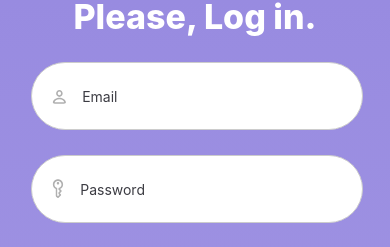
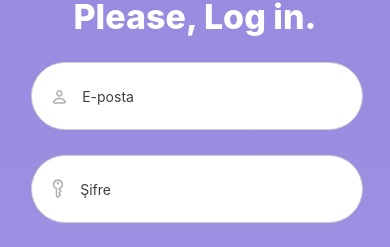
Before and after one commit to Lyric2Learn/Lyric2Learn, a React Native app: screen /SignUp in a window 390 px wide. Shown: the part 395-642 px from the top of the page. Built offline with nearby package versions, Linux system fonts and the light colour scheme.

Commit message:
Formik validation

```diff
--- a/Screens/LoginPage.js
+++ b/Screens/LoginPage.js
@@ -3,8 +3,8 @@ import {
   Text,
   View,
   Image,
-  KeyboardAvoidingView,
   ActivityIndicator,
+  Alert,
 } from "react-native";
 import { LinearGradient } from "expo-linear-gradient";
 import React, { useState } from "react";
@@ -14,15 +14,25 @@ import CustomTextInput from "../Components/CustomTextInput";
 import Username from "../Images/Svg/userLogin";
 import Password from "../Images/Svg/password";
 import CustomButton from "../Components/CustomButton";
+import * as yup from "yup";
+import { signIn } from "../authentication/authService";
+import { useFormik } from "formik";
 import { useNavigation } from "@react-navigation/native";
-import { FIREBASE_AUTH } from "../firebaseConfig";
-import { signInWithEmailAndPassword } from "firebase/auth";
+
+
+const validationSchema = yup.object().shape({
+  email: yup
+    .string()
+    .email("Geçerli bir e-posta girin")
+    .required("E-posta zorunlu"),
+  password: yup
+    .string()
+    .min(6, "Şifre en az 6 karakter olmalı")
+    .required("Şifre zorunlu"),
+});
 
 const LoginPage = () => {
-  const [email, setEmail] = useState("");
-  const [password, setPassword] = useState("");
   const [loading, setLoading] = useState(false);
-  const auth = FIREBASE_AUTH;
   const navigation = useNavigation();
   const header = "Welcome Back";
   const title = "Please, Log in.";
@@ -33,23 +43,29 @@ const LoginPage = () => {
     navigation.navigate("SignUp");
   };
 
-  const signIn = async () => {
-    setLoading(true);
-    try {
-      const response = await signInWithEmailAndPassword(auth, email, password);
-      console.log(response);
-      navigation.navigate("MainPage");
-    } catch (error) {
-      console.log(error);
-      alert("Sign in failed: " + error.message);
-    } finally {
-      setLoading(false);
-    }
-  };
+  const formik = useFormik({
+    initialValues: {
+      email: "",
+      password: "",
+    },
+    validationSchema: validationSchema,
+    onSubmit: async (values) => {
+      try {
+        setLoading(true);
+        const user = await signIn(values.email, values.password);
+        setLoading(false);
+        console.log("Giriş Başarılı: ", user.uid);
+        navigation.navigate("Tabs");
+      } catch (error) {
+        setLoading(false);
+        console.error("Hata: ", error.message);
+        Alert.alert("Hata", error.message);
+      }
+    },
+  });
 
   return (
     <LinearGradient colors={["#e5b2ca", "#cd82de"]} style={styles.linear}>
-      <KeyboardAvoidingView behavior="padding">
         <Image
           source={require("../Images/Sallyfirst.png")}
           style={styles.image}
@@ -58,18 +74,29 @@ const LoginPage = () => {
         <View style={styles.container}>
           <CustomTextInput
             icon={<Username />}
-            placeholder="Email"
-            onChangeText={(text) => setEmail(text)}
-            value={email}
-            autoCapitalise="none"
+            placeholder="E-posta"
+            onChangeText={formik.handleChange("email")}
+            onBlur={formik.handleBlur("email")}
+            value={formik.values.email}
           />
+          {formik.touched.email && formik.errors.email ? (
+            <Text style={{ marginLeft: 50, marginBottom: 5 }}>
+              *{formik.errors.email}
+            </Text>
+          ) : null}
           <CustomTextInput
             icon={<Password />}
-            placeholder="Password"
-            onChangeText={(text) => setPassword(text)}
-            value={password}
-            secureTextEntry={true}
+            placeholder="Şifre"
+            onChangeText={formik.handleChange("password")}
+            onBlur={formik.handleBlur("password")}
+            value={formik.values.password}
+            secureTextEntry
           />
+          {formik.touched.password && formik.errors.password ? (
+            <Text style={{ marginLeft: 50, marginBottom: 5 }}>
+              *{formik.errors.password}
+            </Text>
+          ) : null}
         </View>
 
         {loading ? (
@@ -81,7 +108,7 @@ const LoginPage = () => {
                 buttonColor={"#78258B"}
                 buttonName={continueName}
                 titleColor={"#FFF"}
-                onPress={signIn}
+                onPress={formik.handleSubmit}
               />
 
               <CustomButton
@@ -94,7 +121,6 @@ const LoginPage = () => {
             </View>
           </>
         )}
-      </KeyboardAvoidingView>
     </LinearGradient>
   );
 };
--- a/Screens/SignUp.js
+++ b/Screens/SignUp.js
@@ -1,4 +1,11 @@
-import { StyleSheet, Text, View, Image, ActivityIndicator } from "react-native";
+import {
+  StyleSheet,
+  Text,
+  View,
+  Image,
+  ActivityIndicator,
+  Alert,
+} from "react-native";
 import { LinearGradient } from "expo-linear-gradient";
 import React, { useState } from "react";
 import { hp, wp } from "../Components/DimensionPixel";
@@ -8,43 +15,52 @@ import Username from "../Images/Svg/userLogin";
 import Password from "../Images/Svg/password";
 import CustomButton from "../Components/CustomButton";
 import { useNavigation } from "@react-navigation/native";
-import { createUserWithEmailAndPassword } from "firebase/auth";
-import { FIREBASE_AUTH } from "../firebaseConfig";
-import MainPage from "./MainPage";
+import { useFormik } from "formik";
+import * as yup from "yup";
+import { signUp } from "../authentication/authService";
 
 const SignUp = () => {
-  const [email, setEmail] = useState("");
-  const [password, setPassword] = useState("");
   const [loading, setLoading] = useState(false);
-  const auth = FIREBASE_AUTH;
   const navigation = useNavigation();
   const header = "Welcome Back";
   const title = "Please, Log in.";
-  const placeholder = "Email";
-  const placeholderPassword = "Password";
   const continueName = "Continue >";
   const createAccount = "Log In";
 
+  const validationSchema = yup.object().shape({
+    email: yup
+      .string()
+      .email("Geçerli bir e-posta girin")
+      .required("E-posta zorunlu"),
+    password: yup
+      .string()
+      .min(6, "Şifre en az 6 karakter olmalı")
+      .required("Şifre zorunlu"),
+  });
+
+  const formik = useFormik({
+    initialValues: {
+      email: "",
+      password: "",
+    },
+    validationSchema: validationSchema,
+    onSubmit: async (values) => {
+      try {
+        setLoading(true);
+        const user = await signUp(values.email, values.password);
+        setLoading(false);
+        console.log("Kullanıcı Oluşturuldu: ", user.uid);
+        navigation.navigate("Tabs");
+      } catch (error) {
+        setLoading(false);
+        console.error("Hata: ", error.message);
+        Alert.alert("Hata", error.message);
+      }
+    },
+  });
+
   const gotoLogInPage = () => {
     navigation.navigate("Login");
-  };
-
-  const signUp = async () => {
-    setLoading(true);
-    try {
-      const response = await createUserWithEmailAndPassword(
-        auth,
-        email,
-        password
-      );
-      console.log(response);
-      navigation.navigate("Tabs");
-    } catch (error) {
-      console.log(error);
-      alert("Sign Up failed: " + error.message);
-    } finally {
-      setLoading(false);
-    }
   };
 
   return (
@@ -57,16 +73,29 @@ const SignUp = () => {
         <View style={styles.container}>
           <CustomTextInput
             icon={<Username />}
-          placeholder={placeholder}
-          onChangeText={setEmail}
-          value={email}
+            placeholder="E-posta"
+            onChangeText={formik.handleChange("email")}
+            onBlur={formik.handleBlur("email")}
+            value={formik.values.email}
           />
+          {formik.touched.email && formik.errors.email ? (
+            <Text style={{ marginLeft: 50, marginBottom: 5 }}>
+              *{formik.errors.email}
+            </Text>
+          ) : null}
           <CustomTextInput
             icon={<Password />}
-          placeholder={placeholderPassword}
-          onChangeText={setPassword}
-          value={password}
+            placeholder="Şifre"
+            onChangeText={formik.handleChange("password")}
+            onBlur={formik.handleBlur("password")}
+            value={formik.values.password}
+            secureTextEntry
           />
+          {formik.touched.password && formik.errors.password ? (
+            <Text style={{ marginLeft: 50, marginBottom: 5 }}>
+              *{formik.errors.password}
+            </Text>
+          ) : null}
         </View>
 
         {loading ? (
@@ -78,7 +107,7 @@ const SignUp = () => {
                 buttonColor={"#52439a"}
                 buttonName={continueName}
                 titleColor={"#FFF"}
-              onPress={signUp}
+                onPress={formik.handleSubmit}
               />
 
               <CustomButton
--- /dev/null
+++ b/authentication/authService.js
@@ -0,0 +1,41 @@
+import { createUserWithEmailAndPassword, signInWithEmailAndPassword, signOut, onAuthStateChanged } from "firebase/auth";
+import { FIREBASE_AUTH } from "./firebaseConfig";
+
+// Giriş yapma işlemi
+export const signIn = async (email, password) => {
+  try {
+    const userCredential = await signInWithEmailAndPassword(FIREBASE_AUTH, email, password);
+    return userCredential.user;
+  } catch (error) {
+    throw error;
+  }
+};
+
+// Kayıt olma işlemi
+export const signUp = async (email, password) => {
+  try {
+    const userCredential = await createUserWithEmailAndPassword(FIREBASE_AUTH, email, password);
+    return userCredential.user;
+  } catch (error) {
+    throw error;
+  }
+};
+
+// Oturumu açık olan kullanıcıyı alma
+export const getCurrentUser = () => {
+  return new Promise((resolve, reject) => {
+    const unsubscribe = onAuthStateChanged(FIREBASE_AUTH, (user) => {
+      unsubscribe();
+      resolve(user);
+    }, reject);
+  });
+};
+
+// Oturumu kapatma işlemi
+export const signOutUser = async () => {
+  try {
+    await signOut(auth);
+  } catch (error) {
+    throw error;
+  }
+};
--- a/firebaseConfig.js
+++ b/authentication/firebaseConfig.js
@@ -15,7 +15,7 @@ const firebaseConfig = {
     storageBucket: "lyric2learn.appspot.com",
     messagingSenderId: "285330953425",
     appId: "1:285330953425:web:fb610aba35215ddbee21f0",
-    measurementId: "G-4XLB0YY3V8"
+    measurementId: "G-4XLB0YY3V8",
 };
 
 export const FIREBASE_APP = initializeApp(firebaseConfig);
--- a/package.json
+++ b/package.json
@@ -10,6 +10,7 @@
   },
   "dependencies": {
     "@expo-google-fonts/rubik": "^0.2.3",
+    "@react-native-async-storage/async-storage": "1.18.2",
     "@react-native-firebase/auth": "^18.3.1",
     "@react-navigation/bottom-tabs": "^6.5.8",
     "@react-navigation/native": "^6.1.7",
@@ -19,11 +20,14 @@
     "expo-linear-gradient": "~12.3.0",
     "expo-status-bar": "~1.6.0",
     "firebase": "^10.3.0",
+    "formik": "^2.4.3",
     "react": "18.2.0",
     "react-native": "0.72.4",
+    "react-native-keyboard-aware-scroll-view": "^0.9.5",
     "react-native-safe-area-context": "4.6.3",
     "react-native-screens": "~3.22.0",
-    "react-native-svg": "13.9.0"
+    "react-native-svg": "13.9.0",
+    "yup": "^1.2.0"
   },
   "devDependencies": {
     "@babel/core": "^7.20.0"
```
Also changed, not shown: 1 other file (tests, documents, lock files or other folders). Lines whose indentation alone changed are shown as unchanged.
